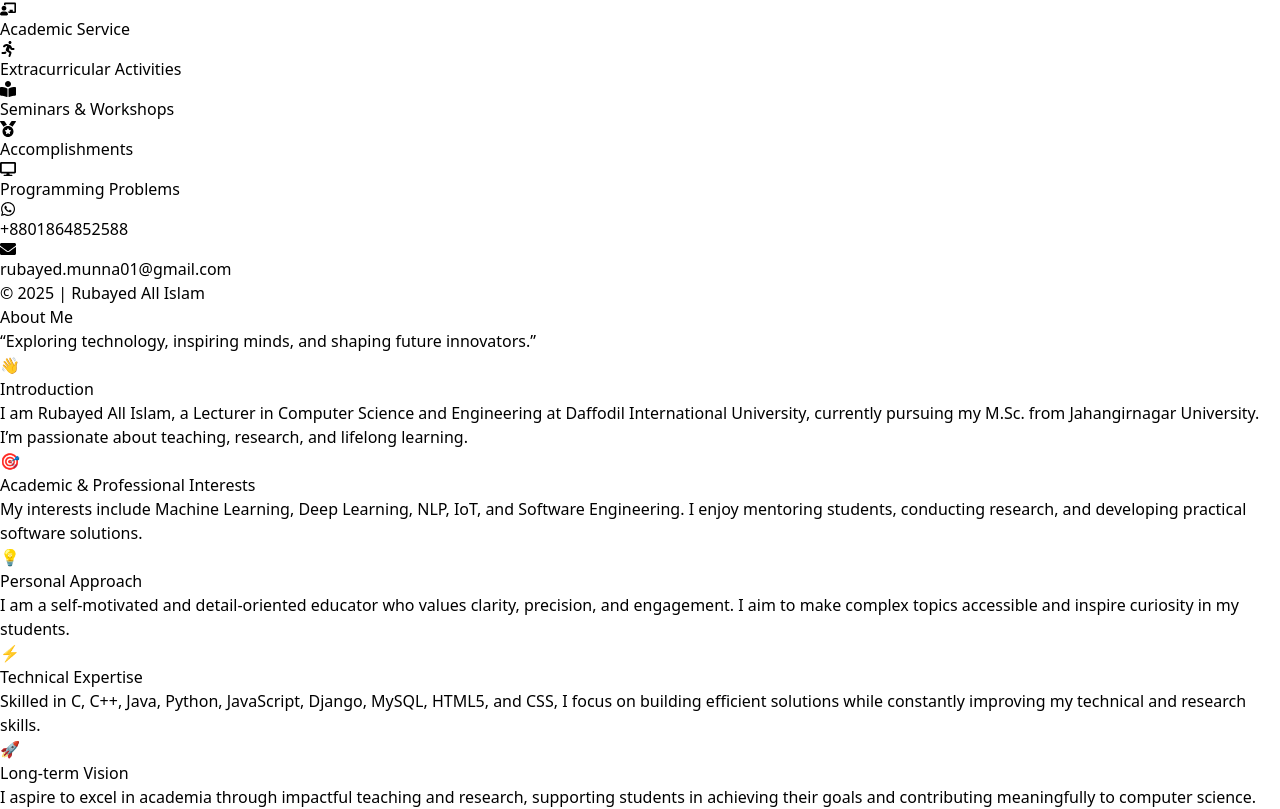
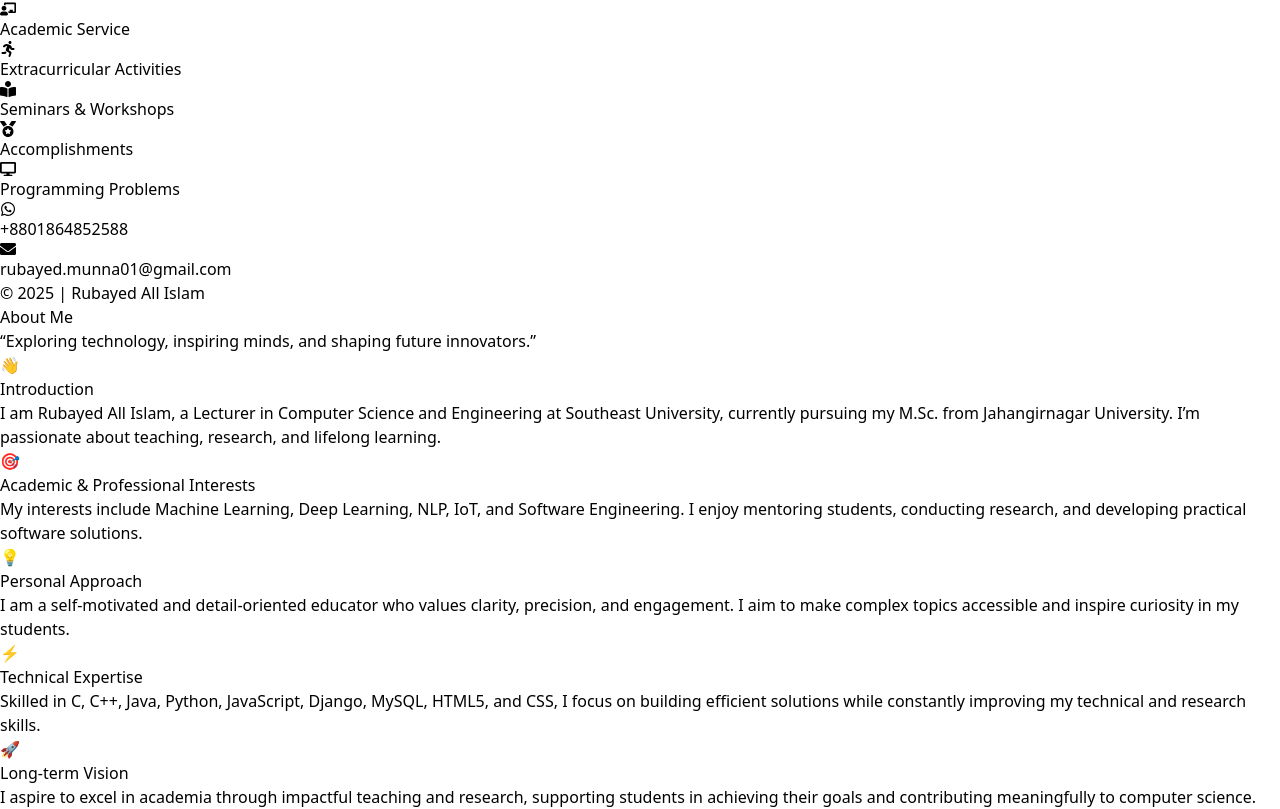
Before and after one commit to RubayedMunna/Portfolio, a React (Vite) app: page / in a window 1280 px wide. Shown: the part 846-1655 px from the top of the page. Built offline with nearby package versions, Linux system fonts and the light colour scheme.

Commit message:
about updted

```diff
--- a/src/components/About/About.jsx
+++ b/src/components/About/About.jsx
@@ -7,7 +7,7 @@ function About() {
       id: 1,
       title: 'Introduction',
       content:
-        'I am Rubayed All Islam, a Lecturer in Computer Science and Engineering at Daffodil International University, currently pursuing my M.Sc. from Jahangirnagar University. I’m passionate about teaching, research, and lifelong learning.',
+        'I am Rubayed All Islam, a Lecturer in Computer Science and Engineering at Southeast University, currently pursuing my M.Sc. from Jahangirnagar University. I’m passionate about teaching, research, and lifelong learning.',
       icon: '👋',
     },
     {
```
